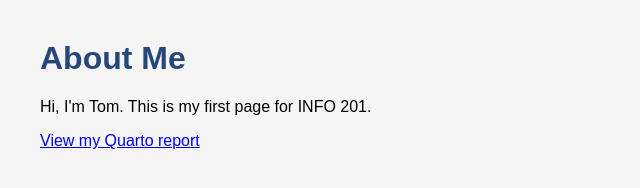
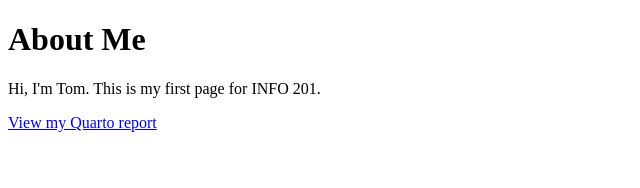
Before and after one commit to merber-cmd/info201-about-me, a plain HTML site: page index.html in a window 1280 px wide. Shown: the whole page, without its empty margins (0-640 px from the left). Drawn offline with Linux system fonts and the light colour scheme.

Commit message:
Update index.html

```diff
--- a/index.html
+++ b/index.html
@@ -4,10 +4,6 @@
   <meta charset="utf-8">
   <meta name="viewport" content="width=device-width, initial-scale=1">
   <title>About Me</title>
-  <style>
-    body { font-family: Arial, sans-serif; margin: 40px; background: #f5f5f5; }
-    h1 { color: #254878; }
-  </style>
 </head>
 <body>
   <h1>About Me</h1>
```
